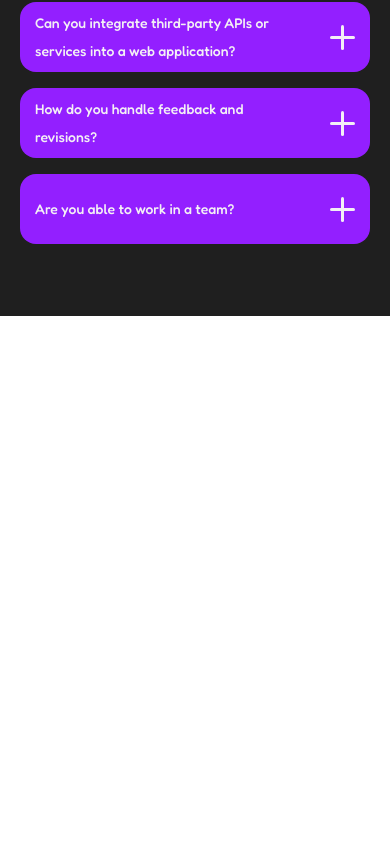
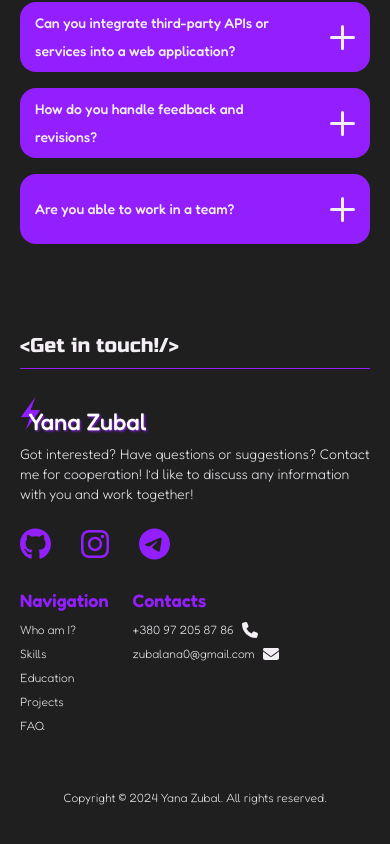
Before and after one commit to ZubalYana/Portfolio, a React (Vite) app: page /about in a window 390 px wide. Shown: the part 5399-6243 px from the top of the page. Before the commit the page ends 5715 px from the top, so only its background shows below. Built offline with nearby package versions, Linux system fonts and the light colour scheme; a web font is replaced by a local one.

Commit message:
fix the footer responsive design

```diff
--- a/src/components/AboutMe/AboutMe.jsx
+++ b/src/components/AboutMe/AboutMe.jsx
@@ -152,13 +152,13 @@ export default function AboutMe() {
          </h3>
          <Questions />
       </section>
-      <section id='footer' className='w-full h-[53vh] px-10 py-5 flex flex-col relative xs:hidden'>
-      <h3 className="sectionTitle"><Trans i18nKey="footerSectionTitle" /></h3>
+      <section id='footer' className='w-full h-[53vh] px-10 py-5 flex flex-col relative  xs:h-auto xs:px-0 xs:py-9 lg:h-[100vh] lg:px-10'>
+      <h3 className="sectionTitle xs:text-xl lg:text-3xl"><Trans i18nKey="footerSectionTitle" /></h3>
         <div className="lineToAnimate w-full h-[1px] rounded-sm bg-customPurple mt-2"></div>
-        <div className="footerContent w-full h-auto flex justify-between mt-7">
+        <div className="footerContent w-full h-auto flex justify-between mt-7 xs:flex-col lg:flex-row">
           <div className="footerLeftPart">
-          <img src={footerLogo} alt="futer logo" className='w-[180px]' />
-          <p className='w-[420px] font-light text-base text-customWhite mt-2'>
+          <img src={footerLogo} alt="futer logo" className='w-[180px] xs:w-[130px] lg:w-[180px]' />
+          <p className='w-[420px] font-light text-base text-customWhite mt-2 xs:w-full xs:text-sm lg:w-[420px] lg:text-base'>
            <Trans i18nKey="footerSectionSubtitle" />
           </p>
           <div className="socialMediaIcons w-[150px] flex justify-between items-center mt-6">
@@ -173,22 +173,22 @@ export default function AboutMe() {
           </a>
         </div>
           </div>
-          <div className="footerRightPart w-[380px] h-auto flex justify-between">
-            <div className='flex flex-col items-end footerListElement'>
-              <h4 className='text-2xl font-semibold text-customPurple'><Trans i18nKey="navigation"/></h4>
-              <p className='font-light text-sm text-customWhite mt-2 cursor-pointer' onClick={() => scrollToSection('about')}><Trans i18nKey="navElement1"/></p>
-              <p className='font-light text-sm text-customWhite mt-2 cursor-pointer' onClick={() => scrollToSection('skills')}><Trans i18nKey="navElement2"/></p>
-              <p className='font-light text-sm text-customWhite mt-2 cursor-pointer'  onClick={() => scrollToSection('experience')}><Trans i18nKey="navElement3"/></p>
-              <p className='font-light text-sm text-customWhite mt-2 cursor-pointer'  onClick={() => scrollToSection('projects')}><Trans i18nKey="navElement4"/></p>
-              <p className='font-light text-sm text-customWhite mt-2 cursor-pointer'  onClick={() => scrollToSection('faq')}><Trans i18nKey="navElement5"/></p>
+          <div className="footerRightPart w-[380px] h-auto flex justify-between xs:w-full xs:mt-6 xs:justify-start lg:w-[380px] lg:mt-0 lg:justify-between">
+            <div className='flex flex-col items-end footerListElement xs:mr-6 lg:mr-0 xs:items-start lg:items-end'>
+              <h4 className='text-2xl font-semibold text-customPurple xs:text-lg lg:text-2xl'><Trans i18nKey="navigation"/></h4>
+              <p className='font-light text-sm text-customWhite mt-2 cursor-pointer xs:text-xs lg:text-sm' onClick={() => scrollToSection('about')}><Trans i18nKey="navElement1"/></p>
+              <p className='font-light text-sm text-customWhite mt-2 cursor-pointer xs:text-xs lg:text-sm' onClick={() => scrollToSection('skills')}><Trans i18nKey="navElement2"/></p>
+              <p className='font-light text-sm text-customWhite mt-2 cursor-pointer xs:text-xs lg:text-sm'  onClick={() => scrollToSection('experience')}><Trans i18nKey="navElement3"/></p>
+              <p className='font-light text-sm text-customWhite mt-2 cursor-pointer xs:text-xs lg:text-sm'  onClick={() => scrollToSection('projects')}><Trans i18nKey="navElement4"/></p>
+              <p className='font-light text-sm text-customWhite mt-2 cursor-pointer xs:text-xs lg:text-sm'  onClick={() => scrollToSection('faq')}><Trans i18nKey="navElement5"/></p>
             </div>
-            <div className="flex flex-col items-end footerListElement">
-      <h4 className="text-2xl font-semibold text-customPurple">
+            <div className="flex flex-col items-end footerListElement xs:items-start lg:items-end">
+      <h4 className="text-2xl font-semibold text-customPurple xs:text-lg lg:text-2xl">
         <Trans i18nKey="contacts" />
       </h4>
 <CopyToClipboard text="+380 97 205 87 86" onCopy={() => handleCopy('+380 97 205 87 86')} className='copyContainer'>
   <div className="font-light text-sm text-customWhite mt-2 cursor-pointer flex flex-col items-start">
-    <div className="contactsToCopy flex items-center font-light text-sm text-customWhite mt-2 cursor-pointer">
+    <div className="contactsToCopy flex items-center font-light text-sm text-customWhite mt-2 cursor-pointer xs:text-xs lg:text-sm">
       +380 97 205 87 86
       <FontAwesomeIcon icon={faPhone} className="text-customWhite socialMediaIcon ml-2 text-base" />
     </div>
@@ -200,7 +200,7 @@ export default function AboutMe() {
 
 <CopyToClipboard text="zubalana0@gmail.com" onCopy={() => handleCopy('zubalana0@gmail.com')} className='copyContainer'>
   <div className="font-light text-sm text-customWhite mt-2 cursor-pointer flex flex-col items-start">
-    <div className="contactsToCopy flex items-center font-light text-sm text-customWhite mt-2 cursor-pointer">
+    <div className="contactsToCopy flex items-center font-light text-sm text-customWhite mt-2 cursor-pointer xs:text-xs lg:text-sm">
       zubalana0@gmail.com
       <FontAwesomeIcon icon={faEnvelope} className="text-customWhite socialMediaIcon ml-2 text-base" />
     </div>
@@ -214,7 +214,7 @@ export default function AboutMe() {
     </div>
           </div>
         </div>
-        <div className="copyright w-[100%] flex justify-center text-customWhite relative mt-9 font-light text-xs">
+        <div className="copyright w-[100%] flex justify-center text-customWhite relative mt-9 font-light text-xs xs:mt-14 lg:mt-9">
           <Trans i18nKey="copyright"/>
         </div>
       </section>
```
